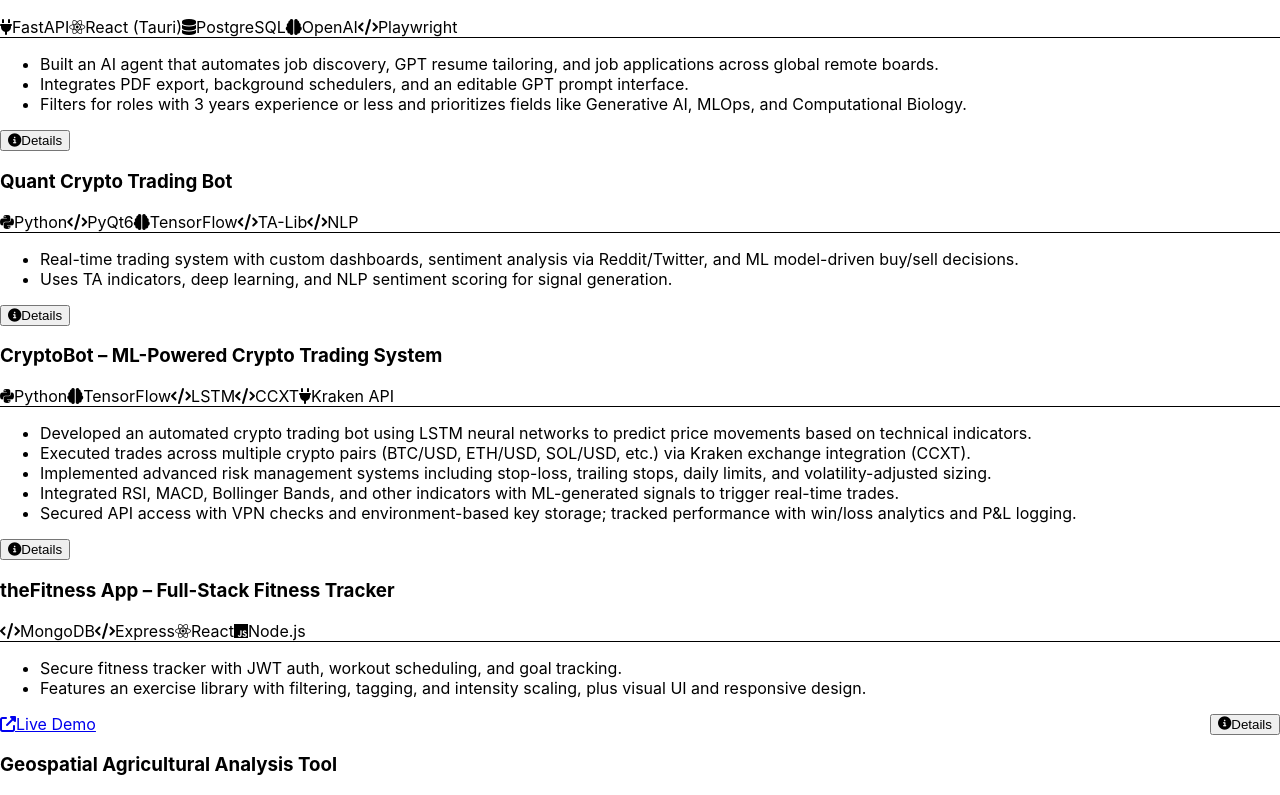
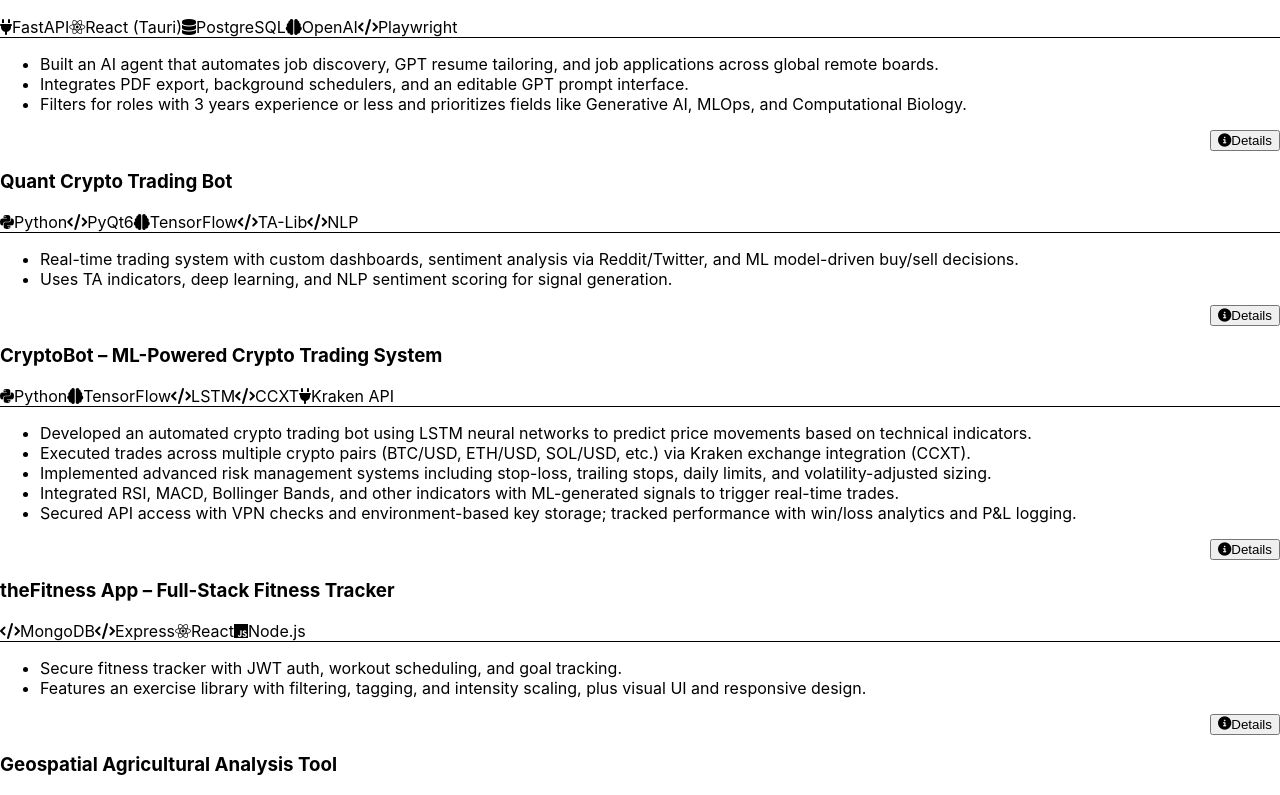
Before and after one commit to brianbeadell/profile, a React (Vite) app: page /projects in a window 1280 px wide. Shown: the part 244-1039 px from the top of the page. Built offline with nearby package versions, Linux system fonts and the light colour scheme.

Commit message:
Remove demo URL links from project cards

```diff
--- a/src/components/ProjectCard.jsx
+++ b/src/components/ProjectCard.jsx
@@ -137,18 +137,7 @@ const ProjectCard = ({ project }) => {
       </div>
 
       {/* Footer with action links */}
-      <div className="px-6 py-4 bg-gray-50 dark:bg-gray-700/30 flex justify-between items-center">
-        {project.demoUrl && (
-          <a
-            href={project.demoUrl}
-            target="_blank"
-            rel="noopener noreferrer"
-            className="text-indigo-600 dark:text-indigo-400 hover:text-indigo-800 dark:hover:text-indigo-300 transition-colors text-sm font-medium flex items-center"
-          >
-            <i className="fas fa-external-link-alt mr-1"></i> Live Demo
-          </a>
-        )}
-
+      <div className="px-6 py-4 bg-gray-50 dark:bg-gray-700/30 flex justify-end items-center">
         <button
           className="text-gray-600 dark:text-gray-400 hover:text-gray-800 dark:hover:text-gray-200 transition-colors text-sm font-medium flex items-center"
           onClick={() => setShowDetails(!showDetails)}
```
